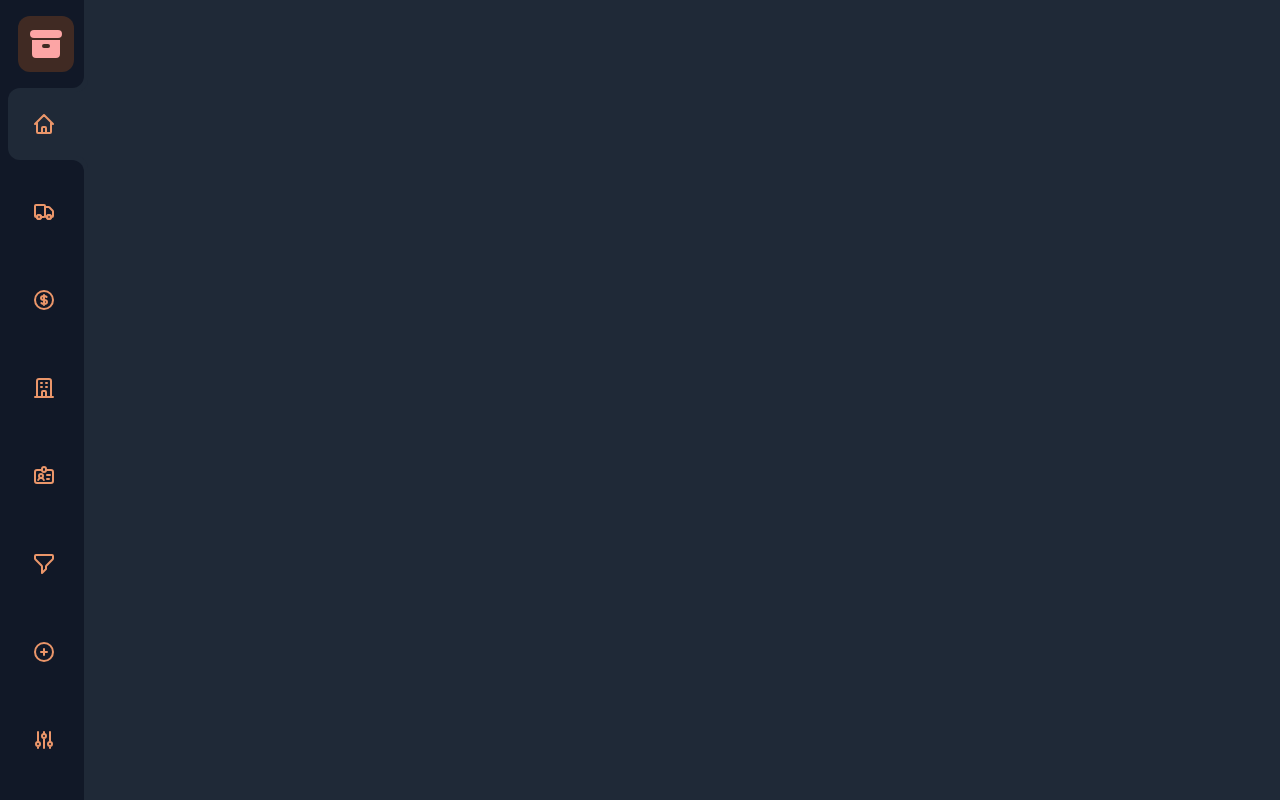
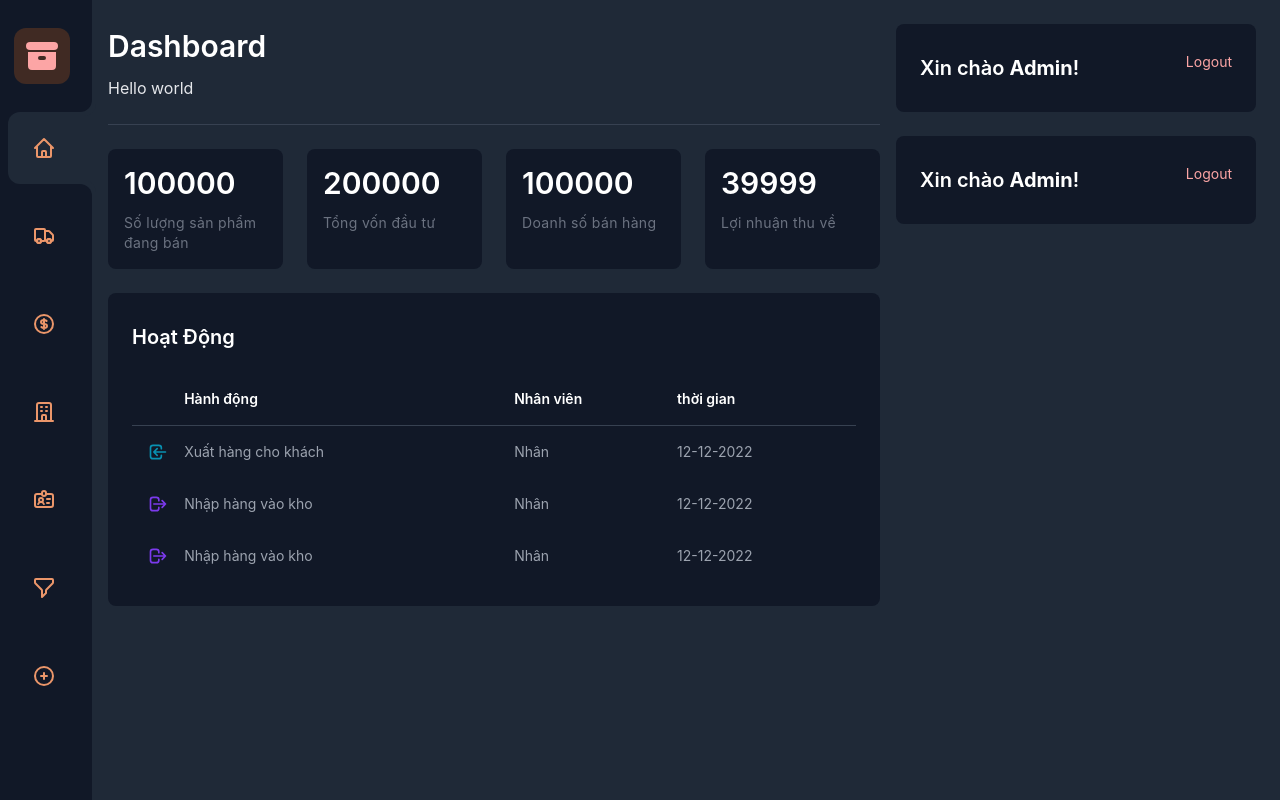
Before and after one commit to zcrossoverz/QLKho, a React (Create React App) app in the folder client/: page /dashboard in a window 1280 px wide. Built offline with nearby package versions, Linux system fonts and the light colour scheme.

Commit message:
design dashboard index

```diff
--- /dev/null
+++ b/client/src/components/dashboard/account.js
@@ -0,0 +1,12 @@
+import React from 'react'
+
+export default function Account() {
+  return (
+    <div className='flex flex-col p-6 bg-gray-900 rounded-lg'>
+        <div className='flex justify-between'>
+            <h2 className='text-xl font-semibold leading-loose text-white'>Xin chào <span className='font-bold'>Admin</span>!</h2>
+            <div className='text-sm leading-loose text-red-300'>Logout</div>
+        </div>
+    </div>
+  )
+}
--- /dev/null
+++ b/client/src/components/dashboard/report.js
@@ -0,0 +1,63 @@
+import React from 'react'
+import { LoginIcon,LogoutIcon } from '@heroicons/react/outline'
+
+
+export default function Report() {
+
+
+    let data = [
+        {
+            type: 1,
+            nhanvien: "Nhân",
+            time: "12-12-2022"
+        },
+        {
+            type: 2,
+            nhanvien: "Nhân",
+            time: "12-12-2022"
+        },
+        {
+            type: 2,
+            nhanvien: "Nhân",
+            time: "12-12-2022"
+        },
+    ];
+
+    let Row = (props) => {
+        return (
+            <tr>
+                <td className='py-4 flex items-center justify-center'>
+                    {props.type === 1 ? <LoginIcon className='w-5 text-cyan-600' /> : <LogoutIcon className='w-5 text-violet-600' />}
+                </td>
+                <td className='py-4'>
+                    {props.type === 1 ? "Xuất hàng cho khách" : "Nhập hàng vào kho" }
+                </td>
+                <td className='py-4'>{props.nhanvien}</td>
+                <td className='py-4'>{props.time}</td>
+            </tr>
+        );
+    }
+
+  return (
+    <div className='p-6 bg-gray-900 rounded-lg'>
+        <div className='flex justify-between items-center pb-4'>
+            <h2 className='text-xl font-semibold leading-loose text-white'>Hoạt Động</h2>
+        </div>
+        <table className=' w-full'>
+            <thead className='text-sm font-semibold text-white'>
+                <tr>
+                    <td className='py-4 border-b border-gray-700'></td>
+                    <td className='py-4 border-b border-gray-700'>Hành động</td>
+                    <td className='py-4 border-b border-gray-700'>Nhân viên</td>
+                    <td className='py-4 border-b border-gray-700'>thời gian</td>
+                </tr>
+            </thead>
+            <tbody className='text-sm text-gray-400'>
+                {data.map((e,i) => {
+                    return <Row type={e.type} nhanvien={e.nhanvien} time={e.time} key={i.toString()} />;
+                })}
+            </tbody>
+        </table>
+    </div>
+  )
+}
--- a/client/src/components/dashboard/sidebar.js
+++ b/client/src/components/dashboard/sidebar.js
@@ -1,4 +1,4 @@
-import React, { useEffect, useState } from 'react'
+import React, { useState } from 'react'
 import { ArchiveIcon } from '@heroicons/react/solid'
 import { HomeIcon, OfficeBuildingIcon, IdentificationIcon, CurrencyDollarIcon, TruckIcon, FilterIcon, PlusCircleIcon, AdjustmentsIcon } from '@heroicons/react/outline'
 import { useNavigate } from 'react-router-dom';
@@ -10,20 +10,20 @@ export default function Sidebar() {
 
     const listNav = [
         { icon: HomeIcon, path:"/dashboard" },
-        { icon: TruckIcon, path:"/khohang" },
-        { icon: CurrencyDollarIcon, path:"/khohang" },
-        { icon: OfficeBuildingIcon, path:"/khohang" },
-        { icon: IdentificationIcon, path:"/khohang" },
-        { icon: FilterIcon, path:"/khohang" },
-        { icon: PlusCircleIcon, path:"/khohang" },
-        { icon: AdjustmentsIcon, path:"/khohang" },
+        { icon: TruckIcon, path:"/dashboard" },
+        { icon: CurrencyDollarIcon, path:"/dashboard" },
+        { icon: OfficeBuildingIcon, path:"/dashboard" },
+        { icon: IdentificationIcon, path:"/dashboard" },
+        { icon: FilterIcon, path:"/dashboard" },
+        { icon: PlusCircleIcon, path:"/dashboard" },
+        // { icon: AdjustmentsIcon, path:"/dashboard" },
     ];
 
     let Button = (props) => {
         let Icon = props.icon;
         return (
                 <div className={ props.active ? 'bg-gray-800 rounded-l-xl relative after:absolute after:w-4 after:h-8 after:-bottom-8 after:rounded-tr-xl after:right-0 after:shadow-inverse-bottom before:absolute before:w-4 before:h-8 before:-top-8 before:rounded-br-xl before:right-0 before:shadow-inverse-top' : ''}>
-                    <button className='p-3 my-3 ml-3 mr-4 text-primary rounded-xl hover:bg-primary hover:text-white hover:shadow-primary'
+                    <button className='p-3 my-3 ml-3 mr-6 text-primary rounded-xl hover:bg-primary hover:text-white hover:shadow-primary'
                         onClick={() => {
                             setActiveTab(props.index);
                             navigate(props.path, { replace:false });
@@ -37,7 +37,7 @@ export default function Sidebar() {
 
   return (
     <div className='flex flex-col bg-gray-900 py-4 pl-2 items-center'>
-        <div className='p-2 rounded-xl bg-opacity-20 bg-orange-500'>
+        <div className='p-2 mr-4 mt-3 mb-3 rounded-xl bg-opacity-20 bg-orange-500'>
             <ArchiveIcon className='h-10 text-red-300' />
         </div>
         <div className='flex flex-col gap-y-4 mt-4 items-end self-end'>
--- /dev/null
+++ b/client/src/components/dashboard/stats.js
@@ -0,0 +1,28 @@
+import React from 'react'
+
+export default function Stats() {
+
+
+    let StatsCard = (props) => {
+        return (
+        <div className='flex flex-col p-4 w-1/2 bg-gray-900 rounded-lg gap-y-3'>
+                <div className='text-3xl font-semibold text-white'>
+                    {props.value}
+                </div>
+                <div className='text-sm tracking-wide text-gray-500'>
+                    {props.title}
+                </div>
+        </div>
+        );
+    }
+
+
+  return (
+    <div className='flex gap-6'>
+        <StatsCard value="100000" title="Số lượng sản phẩm đang bán" />
+        <StatsCard value="200000" title="Tổng vốn đầu tư" />
+        <StatsCard value="100000" title="Doanh số bán hàng" />
+        <StatsCard value="39999" title="Lợi nhuận thu về" />
+    </div>
+  )
+}
--- a/client/src/pages/dashboard/index.js
+++ b/client/src/pages/dashboard/index.js
@@ -1,10 +1,32 @@
 import React from 'react'
+import Account from '../../components/dashboard/account';
+import Report from '../../components/dashboard/report';
 import Sidebar from '../../components/dashboard/sidebar'
+import Stats from '../../components/dashboard/stats';
 
 export default function Dashboard() {
+  let Header = () => {
+    return (
+      <div>
+          <h1 className='text-3xl font-semibold text-white leading-loose'>Dashboard</h1>
+          <div className='text-gray-200'>Hello world</div>
+      </div>
+    )
+  };
+
   return (
     <div className='flex w-full min-h-screen bg-gray-800 gap-y-4'>
       <Sidebar />
+      <div className='flex flex-col flex-1 gap-6 p-4'>
+        <Header />
+        <hr className='border-gray-700' />
+        <Stats />
+        <Report />
+      </div>
+      <div className='flex flex-col gap-y-6 pt-6 pr-6 w-96'>
+        <Account />
+        <Account />
+      </div>
     </div>
   )
 }
```
